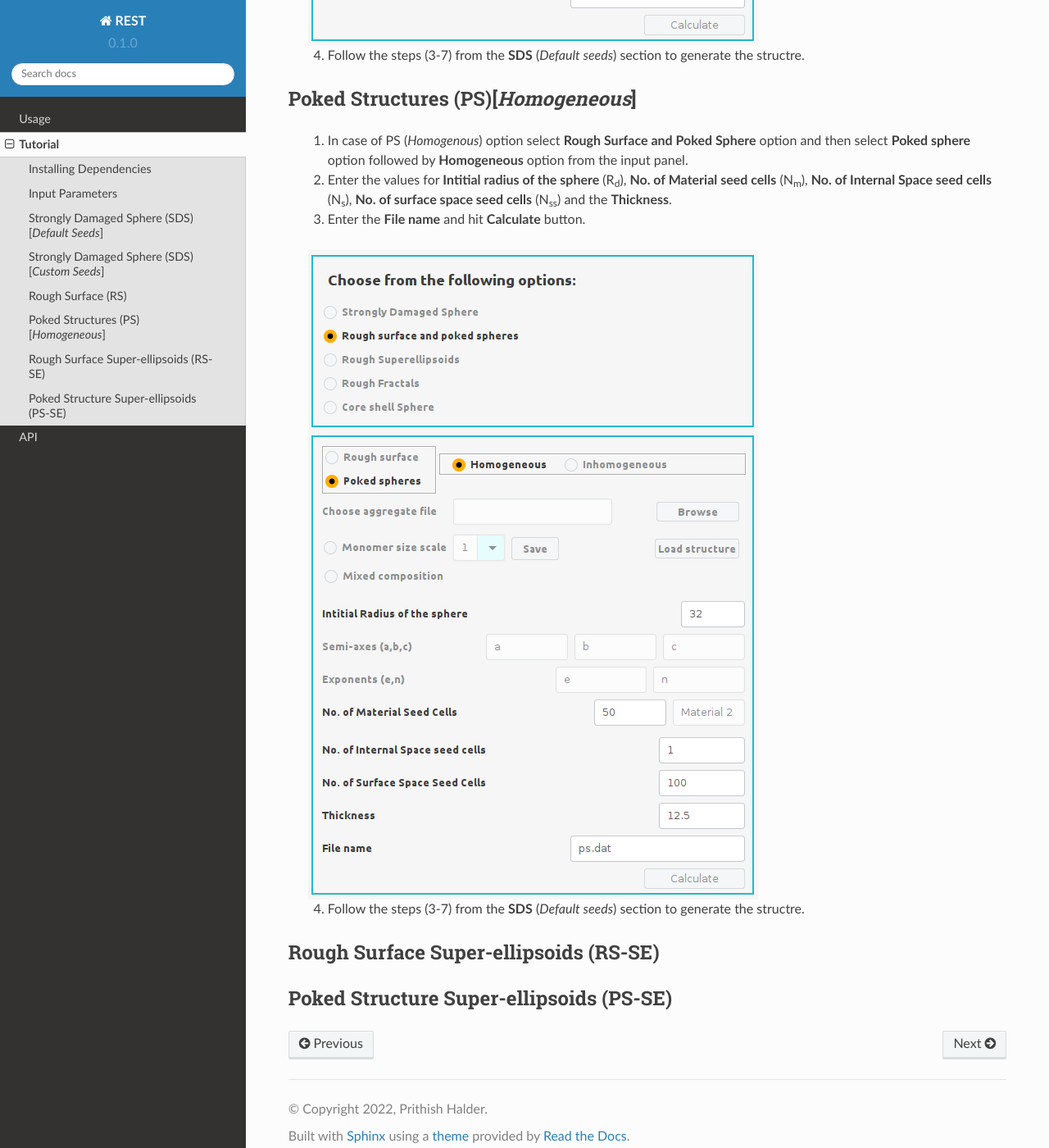
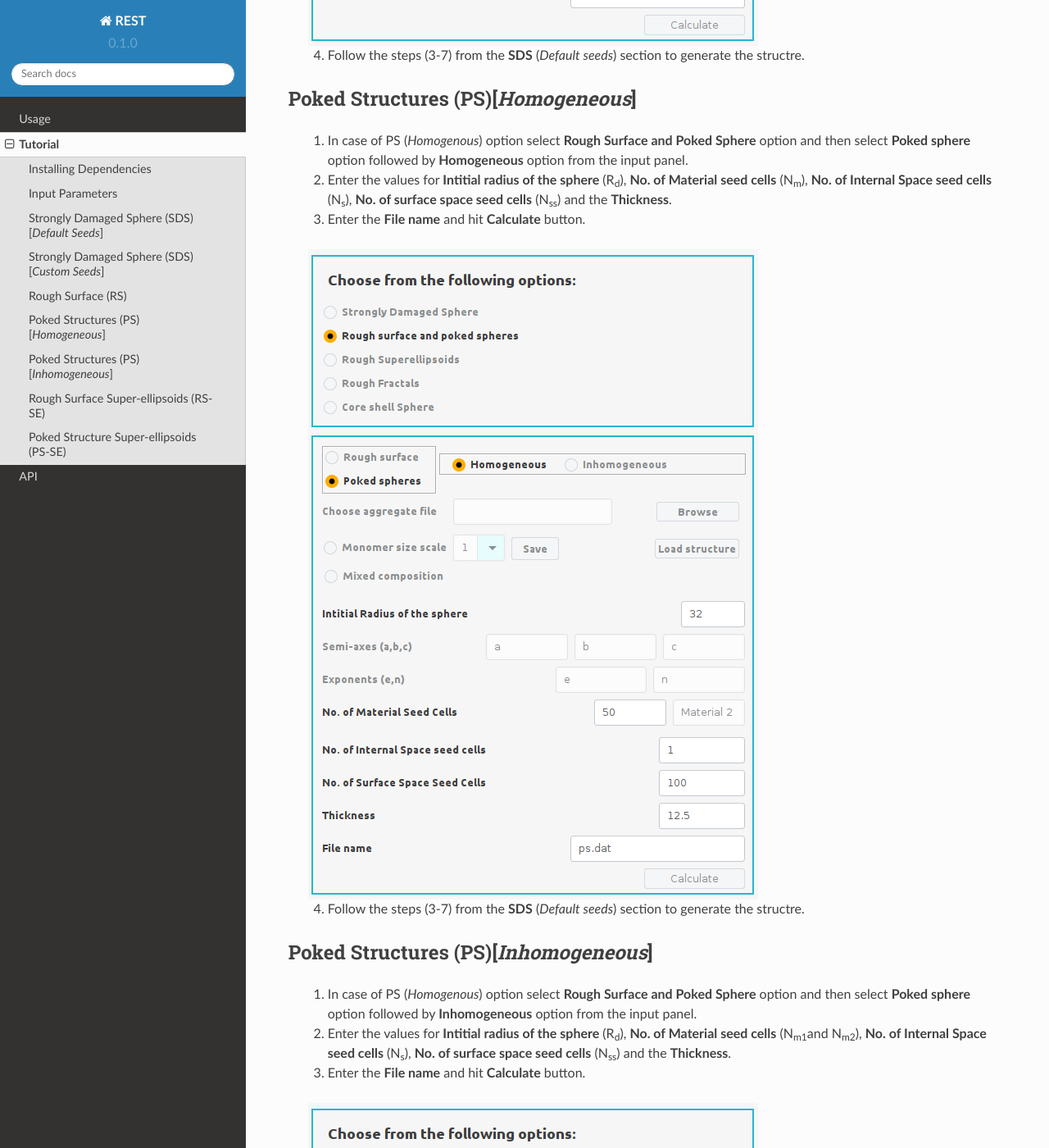
Before and after one commit to prithishh3/rtd-tutorial, a Sphinx documentation site: the page built from docs/source/tutorial.rst, in a window 1280 px wide and 1400 px high, scrolled down 6381 px. Shown: the whole window at 82% size. Built offline with Sphinx 7.4.7 and the Read the Docs theme 2.0.0, drawn with Linux system fonts in a browser that asks for light colours.

Commit message:
Update tutorial.rst

```diff
--- a/docs/source/tutorial.rst
+++ b/docs/source/tutorial.rst
@@ -131,6 +131,17 @@ Poked Structures (PS)[*Homogeneous*]
    .. image:: ps_h.png
    4. Follow the steps (3-7) from the **SDS** (*Default seeds*) section to generate the structre.
 
+   .. _poked_structures_inhomogeneous:
+
+Poked Structures (PS)[*Inhomogeneous*]
+---------------------
+   1. In case of PS (*Homogenous*) option select **Rough Surface and Poked Sphere** option and then select **Poked sphere** option followed by                 **Inhomogeneous** option from the input panel.
+   2. Enter the values for **Intitial radius of the sphere** (R\ :sub:`d`\), **No. of Material seed cells** (N\ :sub:`m1`\ and N\ :sub:`m2`\), **No. of Internal Space seed       cells** (N\ :sub:`s`\), **No. of surface space seed cells** (N\ :sub:`ss`\) and the **Thickness**.
+   3. Enter the **File name** and hit **Calculate** button.
+
+   .. image:: ps_inh.png
+   4. Follow the steps (3-7) from the **SDS** (*Default seeds*) section to generate the structre.
+
 
 .. _rough_surface_super-ellipsoids:
 
```
